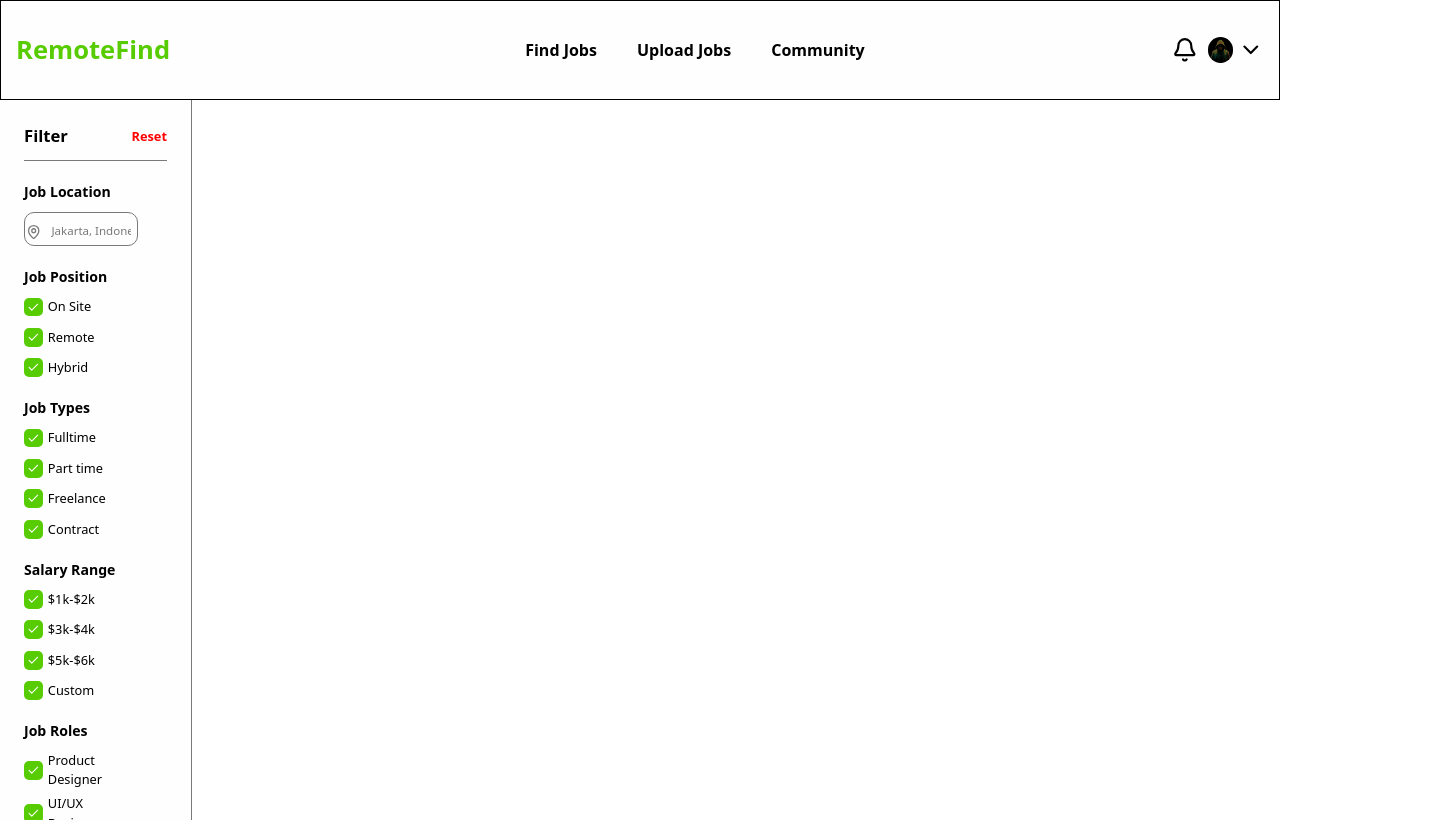
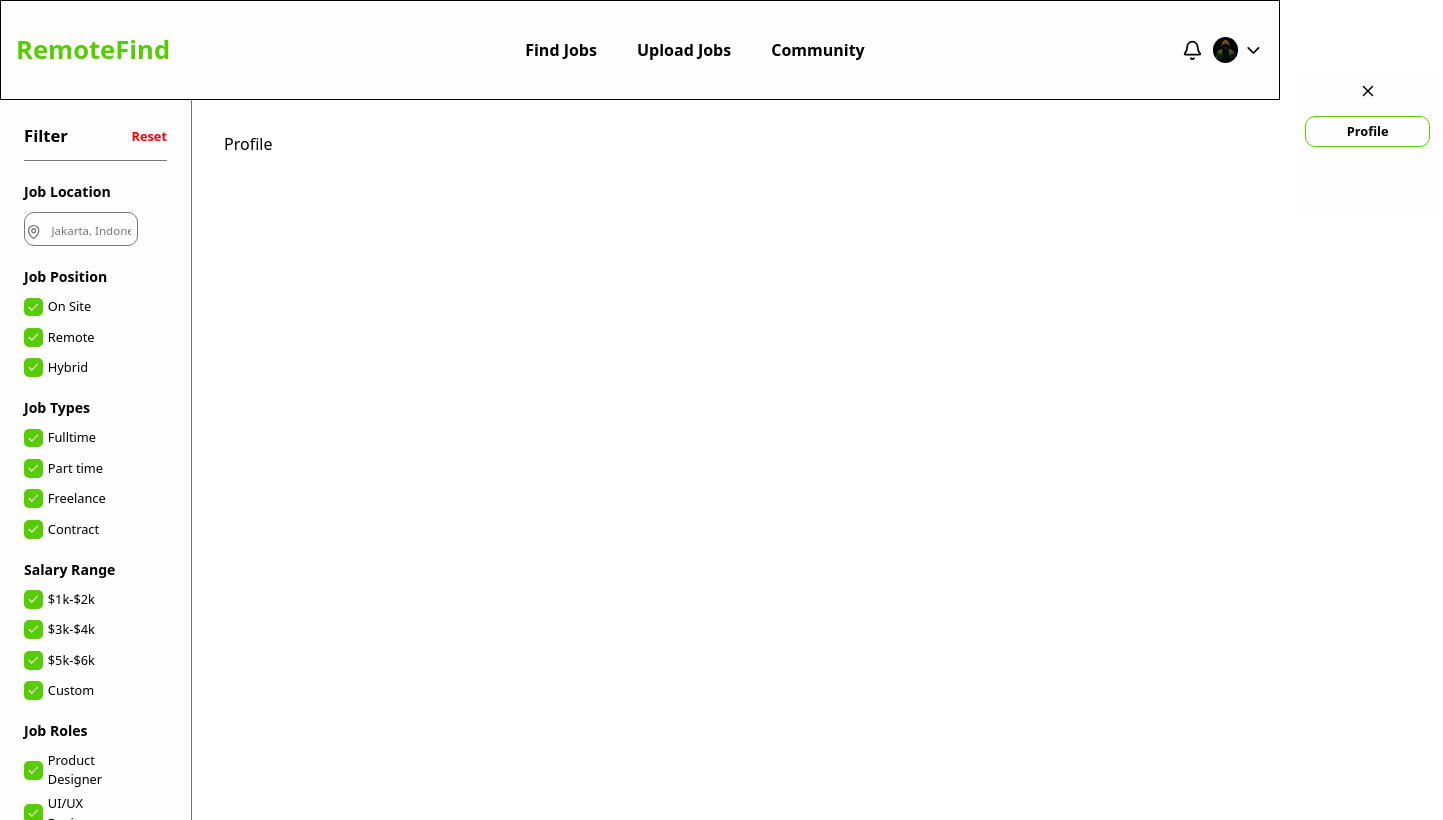
Before and after one commit to raazymuhd1/remote-find, a React (Vite) app: page /user/profile in a window 1280 px wide. Shown: the whole page, 1443 px wide, since content can reach past the window. Built offline with nearby package versions, Linux system fonts and the light colour scheme.

Commit message:
working on user profile page

```diff
--- a/src/App.scss
+++ b/src/App.scss
@@ -14,6 +14,7 @@
 
 body {
     height: 100vh;
+    overflow-x: hidden;
 }
 
 // NAVBAR STYLES
--- a/src/App.tsx
+++ b/src/App.tsx
@@ -1,6 +1,6 @@
 import { useState } from 'react'
 import { Header, Sidebar } from './components'
-import { FindJobs, UploadJobs, Auth } from './pages'
+import { FindJobs, UploadJobs, Auth, UserProfile } from './pages'
 import { ListFilterPlus } from 'lucide-react'
 import { Routes, Route } from 'react-router'
 import './App.scss'
@@ -32,6 +32,7 @@ function App() {
           <Route path='/auth/:type' element={<Auth />} />
           <Route path='/' index={true} element={<FindJobs />} />
           <Route path='/upload-jobs' element={<UploadJobs />} />
+          <Route path='/user/profile' element={<UserProfile />} />
         </Routes>
 
         {/*  */}
--- a/src/components/header/Navbar.tsx
+++ b/src/components/header/Navbar.tsx
@@ -4,6 +4,7 @@ import { Link } from 'react-router'
 import { Bell, ChevronDown, ChevronUp, Menu } from 'lucide-react'
 import { profile } from '../../assets'
 import { useLocation  } from 'react-router'
+import ProfileModal from "./ProfileModal"
 
 const Navbar = () => {
     const location = useLocation()
@@ -28,18 +29,20 @@ const Navbar = () => {
             </ul>
 
             <aside className='md:flex hidden gap-[10px] items-center'>
-                <Bell className='w-[clamp(1.3rem,2vmax,2rem)] h-[clamp(1.3rem,2vmax,2rem)] ' />
+                <Bell className='w-[clamp(1.3rem,1.5vmax,1.5rem)] h-[clamp(1.3rem,1.5vmax,1.5rem)] ' />
                 <div
-                    onMouseDown={() => setShowProfileModal(true)}
-                    className='flex items-center gap-[5px] cursor-pointer'>
+                    onMouseDown={() => setShowProfileModal(!showProfileModal)}
+                    className='flex items-center gap-[5px] cursor-pointer relative'>
                     <img src={profile} alt="profile" className='object-cover w-[clamp(1.2rem,2vmax,2rem)] h-[clamp(1.2rem,2vmax,2rem)] rounded-[50%]' />
                     {
                         showProfileModal
                         ?
-                        <ChevronUp className='w-[clamp(1.3rem,2vmax,2rem)] h-[clamp(1.3rem,2vmax,2rem)]' />
+                        <ChevronUp className='w-[clamp(1.3rem,1.5vmax,1.5rem)] h-[clamp(1.3rem,1.5vmax,1.5rem)]' />
                         :
-                        <ChevronDown className='w-[clamp(1.3rem,2vmax,2rem)] h-[clamp(1.3rem,2vmax,2rem)]' />
+                        <ChevronDown className='w-[clamp(1.3rem,1.5vmax,1.5rem)] h-[clamp(1.3rem,1.5vmax,1.5rem)]' />
                     }
+
+                    <ProfileModal showProfile={showProfileModal} setShowProfile={setShowProfileModal} />
                 </div>
             </aside>
 
--- a/src/components/header/ProfileModal.tsx
+++ b/src/components/header/ProfileModal.tsx
@@ -1,13 +1,22 @@
 import { Link } from "react-router"
+import { X } from "lucide-react";
 
 interface IProps {
     showProfile: boolean;
+    setShowProfile: (status: boolean) => void;
 }
 
-const ProfileModal = ({showProfile}: IProps) => {
+const ProfileModal = ({showProfile, setShowProfile}: IProps) => {
   return (
-    <section className={`absolute top-[2rem] min-w-[200px] min-h-[200px] rounded-[10px] p-[.8rem] bg-(--white) ${showProfile ? "block" : "hidden"}`}>
-        <Link to="/profile"> Profile </Link>
+    <section className={`absolute w-[150px] h-[150px] rounded-[10px] p-[.8rem] bg-(--white) transition-[display,position,2s,ease-in-out] flex top-[2rem] flex-col items-center gap-[1rem] ${showProfile ? "w-[150px] h-[150px] opacity-[1] translate-x-[-5rem]" : "h-0 w-0 translate-x-[5rem]"}`}>
+        <X className="w-[clamp(1rem,1.4vmax,1.4rem)] h-[clamp(1rem,1.4vmax,1.4rem)]" />
+        {/* links */}
+        <Link
+            onClick={() => setShowProfile(false)}
+            to="/user/profile"
+            className="font-semibold p-[5px] hover:bg-(--light-green) text-[clamp(.7rem,1vmax,1rem)] hover:text-(--white) border-[1px] text-center border-(--light-green) rounded-[10px]  w-full">
+            Profile
+        </Link>
     </section>
   )
 }
--- a/src/components/index.ts
+++ b/src/components/index.ts
@@ -1,4 +1,5 @@
 export { default as Header } from "./header"
 export { default as Sidebar } from "./sidebar"
 export { default as Jobs } from "./jobs"
+export { default as Profile } from "./profile"
 export { default as Signup } from "./auth/Signup"
--- a/src/components/profie/index.tsx
+++ /dev/null
@@ -1,9 +0,0 @@
-import React from 'react'
-
-const Profile = () => {
-  return (
-    <div>Profile</div>
-  )
-}
-
-export default Profile
--- /dev/null
+++ b/src/components/profile/index.tsx
@@ -0,0 +1,11 @@
+
+const Profile = () => {
+  return (
+    <section
+        className='p-[2rem] '>
+        <h2> Profile </h2>
+    </section>
+  )
+}
+
+export default Profile
--- /dev/null
+++ b/src/pages/UserProfile.tsx
@@ -0,0 +1,7 @@
+import { Profile } from "../components"
+
+const UserProfile = () => {
+  return <Profile />
+}
+
+export default UserProfile
--- a/src/pages/index.ts
+++ b/src/pages/index.ts
@@ -1,3 +1,4 @@
 export { default as Auth } from "./Auth"
 export { default as FindJobs } from "./FindJobs"
+export { default as UserProfile } from "./UserProfile"
 export { default as UploadJobs } from "./UploadJobs"
```
